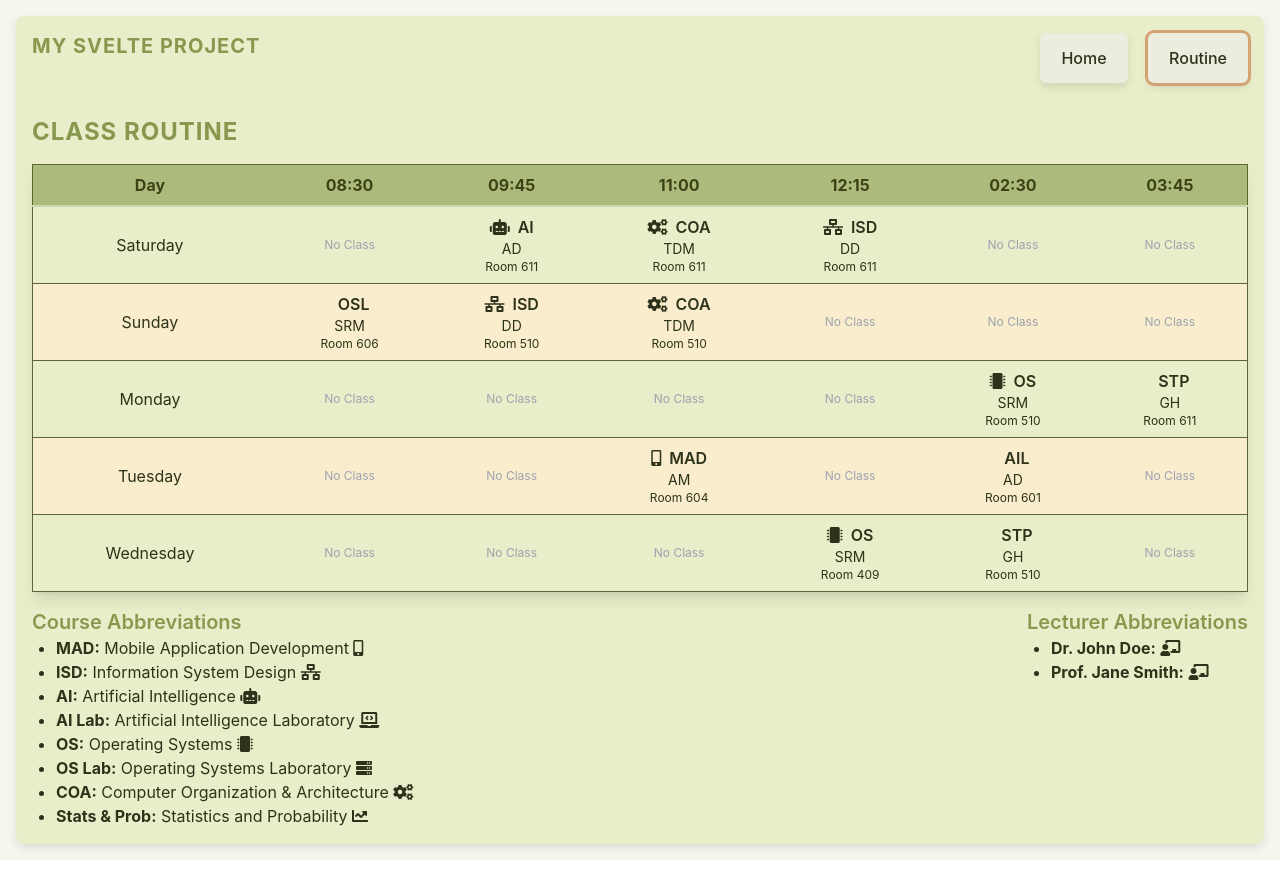
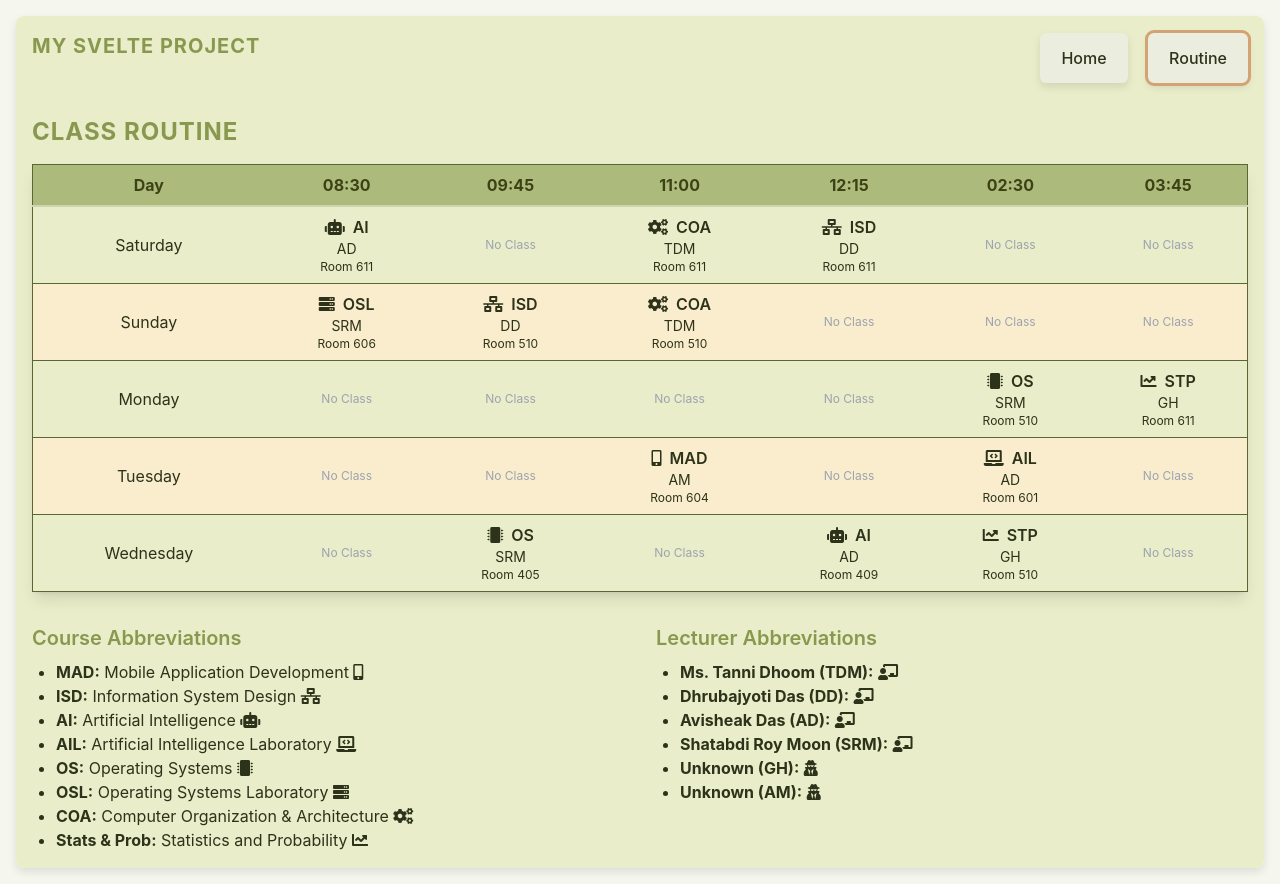
Before and after one commit to Shinzuu/QuickXS, a Svelte app in the folder main-project/: page / in a window 1280 px wide. Both pictures are taken after a click on the button "Routine". Before the commit the page ends 860 px from the top, so only its background shows below. Built offline with nearby package versions, Linux system fonts and the light colour scheme.

Commit message:
fixed routine

```diff
--- a/main-project/src/data/routineData.json
+++ b/main-project/src/data/routineData.json
@@ -3,7 +3,7 @@
       {
         "day": "Saturday",
         "classes": [
-          { "time": "09:45", "subject": "AI", "teacher": "AD", "classroom": "611", "duration": 85 },
+          { "time": "08:30", "subject": "AI", "teacher": "AD", "classroom": "611", "duration": 85 },
           { "time": "11:00", "subject": "COA", "teacher": "TDM", "classroom": "611", "duration": 85 },
           { "time": "12:15", "subject": "ISD", "teacher": "DD", "classroom": "611", "duration": 85 }
         ]
@@ -33,8 +33,9 @@
       {
         "day": "Wednesday",
         "classes": [
-          { "time": "12:15", "subject": "OS", "teacher": "SRM", "classroom": "409", "duration": 150 },
-          { "time": "02:30", "subject": "STP", "teacher": "GH", "classroom": "510", "duration": 150 }
+          { "time": "09:45", "subject": "OS", "teacher": "SRM", "classroom": "405", "duration": 85 },
+          { "time": "12:15", "subject": "AI", "teacher": "AD", "classroom": "409", "duration": 85 },
+          { "time": "02:30", "subject": "STP", "teacher": "GH", "classroom": "510", "duration": 85 }
         ]
       }
     ]
--- a/main-project/src/routes/Routine.svelte
+++ b/main-project/src/routes/Routine.svelte
@@ -1,36 +1,62 @@
 <script>
   import routineData from '../data/routineData.json';
 
-  // Define the time slots as needed
-  const timeSlots = [
-    "08:30", "09:45", "11:00", "12:15", "02:30", "03:45"
-  ];
+  const timeSlots = ["08:30", "09:45", "11:00", "12:15", "02:30", "03:45"];
 
-  // Mapping course abbreviations to icons
   const courseIcons = {
     "MAD": "fas fa-mobile-alt", // Mobile Application Development
     "ISD": "fas fa-network-wired", // Information System Design
     "AI": "fas fa-robot", // Artificial Intelligence
-    "AI Lab": "fas fa-laptop-code", // Artificial Intelligence Laboratory
+    "AIL": "fas fa-laptop-code", // Artificial Intelligence Laboratory
     "OS": "fas fa-microchip", // Operating Systems
-    "OS Lab": "fas fa-server", // Operating Systems Laboratory
+    "OSL": "fas fa-server", // Operating Systems Laboratory
     "COA": "fas fa-cogs", // Computer Organization & Architecture
-    "Stats & Prob": "fas fa-chart-line" // Statistics and Probability
+    "STP": "fas fa-chart-line" // Statistics and Probability
   };
 
-  // Mapping lecturer names to their initials (you can modify this)
   const lecturerIcons = {
-    "Dr. John Doe": "fas fa-chalkboard-teacher",
-    "Prof. Jane Smith": "fas fa-chalkboard-teacher"
-    // Add other lecturers and their icons as needed
+    "Ms. Tanni Dhoom (TDM)": "fas fa-chalkboard-teacher",
+    "Dhrubajyoti Das (DD)": "fas fa-chalkboard-teacher",
+    "Avisheak Das (AD)": "fas fa-chalkboard-teacher",
+    "Shatabdi Roy Moon (SRM)": "fas fa-chalkboard-teacher",
+    "Unknown (GH)": "fas fa-user-secret",
+    "Unknown (AM)": "fas fa-user-secret"
   };
 
-  // Function to find the class for a given day and time
   function findClass(day, time) {
     const dayData = routineData.schedule.find(d => d.day === day);
     return dayData?.classes.find(c => c.time === time) || null;
   }
+
+  function isContinuation(day, time) {
+    const dayData = routineData.schedule.find(d => d.day === day);
+    const index = dayData?.classes.findIndex(c => c.time === time);
+    if (index > 0) {
+      const previousClass = dayData.classes[index - 1];
+      if (previousClass.duration > 75 && timeSlots.includes(time)) {
+        const previousTimeIndex = timeSlots.indexOf(previousClass.time);
+        const currentTimeIndex = timeSlots.indexOf(time);
+        return currentTimeIndex > previousTimeIndex && currentTimeIndex <= previousTimeIndex + Math.floor(previousClass.duration / 75);
+      }
+    }
+    return false;
+  }
 </script>
+
+<style>
+
+  .abbreviation-list {
+    display: flex;
+    gap: 2rem; /* Adjusts the space between the two lists */
+    align-items: flex-start;
+  }
+  .abbreviation-column {
+    flex: 1;
+  }
+  .abbreviation-column ul {
+    margin-top: 0.5rem;
+  }
+</style>
 
 <h1 class="text-2xl font-bold mb-4 text-tea_green-300">Class Routine</h1>
 
@@ -49,48 +75,55 @@
         <td class="p-2 border-b border-tea_green-200 text-tea_green-100 text-center align-middle">{day}</td>
 
         {#each timeSlots as time}
-          <td class="p-2 border-b border-tea_green-200 text-tea_green-100 text-center align-middle">
-            {#if findClass(day, time)}
+          {#if findClass(day, time)}
+            <td class="p-2 border-b border-tea_green-200 text-tea_green-100 text-center align-middle">
               <div class="font-semibold flex items-center justify-center">
-                <!-- Add the icon dynamically -->
                 <i class={courseIcons[findClass(day, time).subject]} style="margin-right: 0.5rem"></i>
                 {findClass(day, time).subject}
               </div>
               <div class="text-sm">{findClass(day, time).teacher}</div>
               <div class="text-xs">Room {findClass(day, time).classroom}</div>
-            {:else}
+            </td>
+          {:else if isContinuation(day, time)}
+            <td class="p-2 border-b border-tea_green-200 text-tea_green-100 text-center align-middle">
+              <div class="text-xs text-gray-400">Continue</div>
+            </td>
+          {:else}
+            <td class="p-2 border-b border-tea_green-200 text-tea_green-100 text-center align-middle">
               <div class="text-xs text-gray-400">No Class</div>
-            {/if}
-          </td>
+            </td>
+          {/if}
         {/each}
       </tr>
     {/each}
   </tbody>
 </table>
 
-<!-- Full form of course abbreviations -->
-<div class="mt-4 flex justify-between">
-  <div>
+<!-- Course and lecturer abbreviation legend -->
+<div class="abbreviation-list mt-8">
+  <div class="abbreviation-column">
     <h2 class="text-xl font-semibold text-tea_green-300">Course Abbreviations</h2>
     <ul class="list-disc pl-6 text-tea_green-100">
       <li><strong>MAD:</strong> Mobile Application Development <i class="fas fa-mobile-alt"></i></li>
       <li><strong>ISD:</strong> Information System Design <i class="fas fa-network-wired"></i></li>
       <li><strong>AI:</strong> Artificial Intelligence <i class="fas fa-robot"></i></li>
-      <li><strong>AI Lab:</strong> Artificial Intelligence Laboratory <i class="fas fa-laptop-code"></i></li>
+      <li><strong>AIL:</strong> Artificial Intelligence Laboratory <i class="fas fa-laptop-code"></i></li>
       <li><strong>OS:</strong> Operating Systems <i class="fas fa-microchip"></i></li>
-      <li><strong>OS Lab:</strong> Operating Systems Laboratory <i class="fas fa-server"></i></li>
+      <li><strong>OSL:</strong> Operating Systems Laboratory <i class="fas fa-server"></i></li>
       <li><strong>COA:</strong> Computer Organization & Architecture <i class="fas fa-cogs"></i></li>
       <li><strong>Stats & Prob:</strong> Statistics and Probability <i class="fas fa-chart-line"></i></li>
     </ul>
   </div>
 
-  <!-- Lecturer's name and abbreviation section -->
-  <div>
+  <div class="abbreviation-column">
     <h2 class="text-xl font-semibold text-tea_green-300">Lecturer Abbreviations</h2>
     <ul class="list-disc pl-6 text-tea_green-100">
-      <li><strong>Dr. John Doe:</strong> <i class="fas fa-chalkboard-teacher"></i></li>
-      <li><strong>Prof. Jane Smith:</strong> <i class="fas fa-chalkboard-teacher"></i></li>
-      <!-- Add more lecturers as needed -->
+      <li><strong>Ms. Tanni Dhoom (TDM):</strong> <i class="fas fa-chalkboard-teacher"></i></li>
+      <li><strong>Dhrubajyoti Das (DD):</strong> <i class="fas fa-chalkboard-teacher"></i></li>
+      <li><strong>Avisheak Das (AD):</strong> <i class="fas fa-chalkboard-teacher"></i></li>
+      <li><strong>Shatabdi Roy Moon (SRM):</strong> <i class="fas fa-chalkboard-teacher"></i></li>
+      <li><strong>Unknown (GH):</strong> <i class="fas fa-user-secret"></i></li>
+      <li><strong>Unknown (AM):</strong> <i class="fas fa-user-secret"></i></li>
     </ul>
   </div>
 </div>
```
